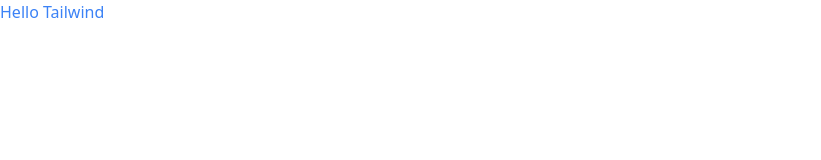
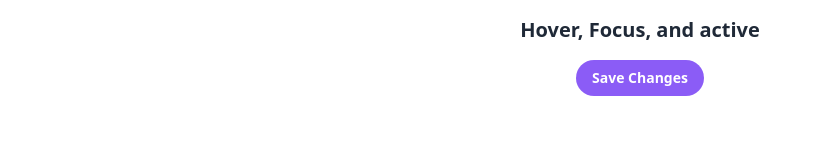
Before and after one commit to miguelbcodes/tailwindcss-docs-sandbox, a website: page index.html in a window 1280 px wide. Shown: the whole page, without its empty margins (0-821 px from the left). Drawn offline with Linux system fonts and the light colour scheme.

Commit message:
feat: apply hover focus and active modifiers

```diff
--- a/index.html
+++ b/index.html
@@ -6,7 +6,14 @@
     <title>Tailwind Docs Sandbox</title>
     <link rel="stylesheet" href="./dist/output.css" />
   </head>
-  <body>
-    <h1 class="text-blue-500">Hello Tailwind</h1>
+  <body class="container mx-auto mt-4 space-y-20">
+    <div class="flex w-full flex-col items-center gap-4">
+      <p class="font-sans text-xl font-bold text-gray-800">Hover, Focus, and active</p>
+      <button
+        class="rounded-full bg-violet-500 px-4 py-2 text-sm font-bold text-white hover:bg-violet-600 focus:outline-none focus:ring focus:ring-violet-300 active:bg-violet-700"
+      >
+        Save Changes
+      </button>
+    </div>
   </body>
 </html>
```
Also changed, not shown: dist/output.css.
